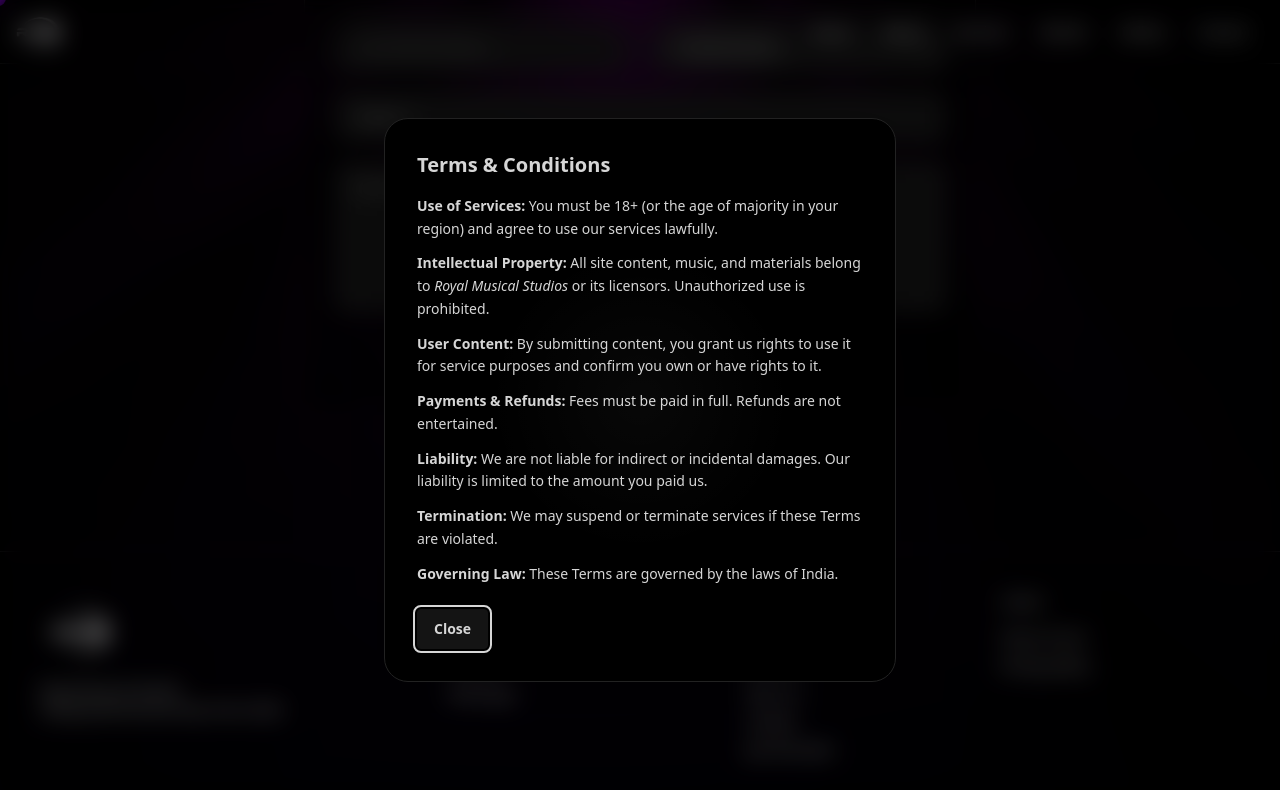
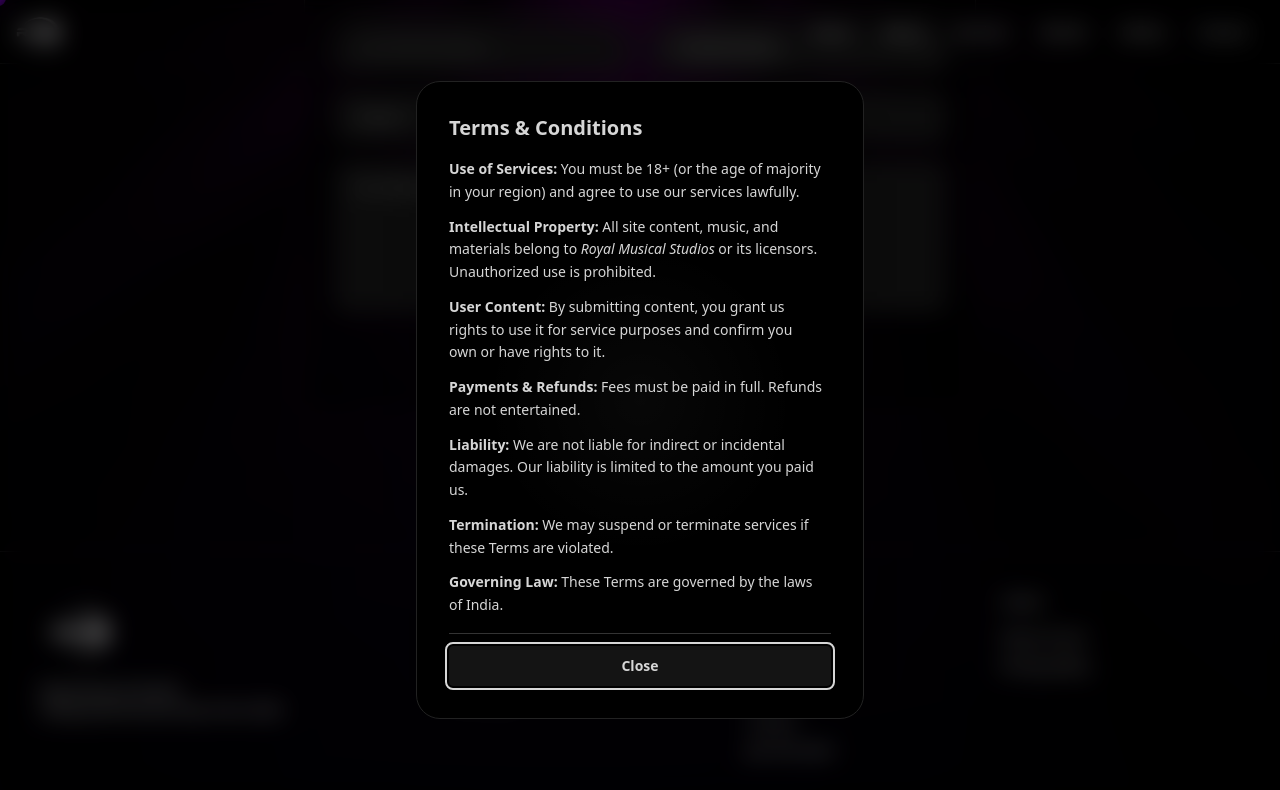
Before and after one commit to sahilmurhekar/studioproject, a React (Vite) app in the folder frontend/: page / in a window 1280 px wide. Both pictures are taken after a click on the link "Terms of use". Shown: the part 4033-4823 px from the top of the page. Built offline with nearby package versions, Linux system fonts and the light colour scheme.

Commit message:
Privacy issue solved

```diff
--- a/frontend/src/components/Socials.jsx
+++ b/frontend/src/components/Socials.jsx
@@ -29,63 +29,66 @@ const Socials = () => {
   </nav>
   <nav>
   <h6 className="footer-title">Legal</h6>
-    <a onClick={()=>document.getElementById('terms_modal').showModal()} className="link link-hover">Terms of use</a>
-    <dialog id="terms_modal" className="modal modal-middle backdrop-blur-md">
-  <Legal className="modal-box max-h-[80vh]">
-    <h3 className="font-bold text-xl mb-4">Terms & Conditions</h3>
 
-    <div className="space-y-3 text-sm leading-relaxed">
+  {/* Terms Modal */}
+  <a
+    onClick={() => document.getElementById("terms_modal").showModal()}
+    className="link link-hover"
+  >
+    Terms of use
+  </a>
+  <dialog id="terms_modal" className="modal backdrop-blur-md">
+    <Legal className="modal-box w-11/12 max-w-md max-h-[85vh] sm:max-h-[80vh] overflow-hidden rounded-xl border border-white/30 flex flex-col">
+      <h3 className="font-bold text-xl mb-4 flex-shrink-0">Terms & Conditions</h3>
+
+      <div className="space-y-3 text-sm leading-relaxed overflow-y-auto flex-1 pr-2">
         <p><strong>Use of Services:</strong> You must be 18+ (or the age of majority in your region) and agree to use our services lawfully.</p>
-
         <p><strong>Intellectual Property:</strong> All site content, music, and materials belong to <em>Royal Musical Studios</em> or its licensors. Unauthorized use is prohibited.</p>
-
         <p><strong>User Content:</strong> By submitting content, you grant us rights to use it for service purposes and confirm you own or have rights to it.</p>
-
         <p><strong>Payments & Refunds:</strong> Fees must be paid in full. Refunds are not entertained.</p>
-
         <p><strong>Liability:</strong> We are not liable for indirect or incidental damages. Our liability is limited to the amount you paid us.</p>
-
         <p><strong>Termination:</strong> We may suspend or terminate services if these Terms are violated.</p>
-
         <p><strong>Governing Law:</strong> These Terms are governed by the laws of India.</p>
       </div>
 
-    <div className="modal-action flex justify-start">
-      <form method="dialog">
-        <button className="btn">Close</button>
+      <div className="modal-action flex justify-start mt-4 pt-3 border-t border-white/20 flex-shrink-0">
+        <form method="dialog" className="w-full">
+          <button className="btn w-full">Close</button>
         </form>
       </div>
     </Legal>
   </dialog>
-    <a onClick={()=>document.getElementById('privacy_modal').showModal()} className="link link-hover">Privacy policy</a>
-    <dialog id="privacy_modal" className="modal modal-middle backdrop-blur-md">
-  <Legal className="modal-box max-h-[80vh] rounded-xl border border-white/30">
-    <h3 className="font-bold text-xl mb-4">Privacy Policy</h3>
 
-    <div className="space-y-3 text-sm leading-relaxed">
+  {/* Privacy Modal */}
+  <a
+    onClick={() => document.getElementById("privacy_modal").showModal()}
+    className="link link-hover"
+  >
+    Privacy policy
+  </a>
+  <dialog id="privacy_modal" className="modal backdrop-blur-md">
+    <Legal className="modal-box w-11/12 max-w-md max-h-[85vh] sm:max-h-[80vh] overflow-hidden rounded-xl border border-white/30 flex flex-col">
+      <h3 className="font-bold text-xl mb-4 flex-shrink-0">Privacy Policy</h3>
+
+      <div className="space-y-3 text-sm leading-relaxed overflow-y-auto flex-1 pr-2">
         <p><strong>Information We Collect:</strong> We may collect your name, email, payment details, and usage data to provide and improve our services.</p>
-
         <p><strong>Use of Information:</strong> Data is used for service delivery, transactions, communication, and legal compliance.</p>
-
         <p><strong>Sharing:</strong> We do not sell your data. We may share it with service providers or legal authorities when necessary.</p>
-
         <p><strong>Security:</strong> We implement safeguards, but no system is 100% secure.</p>
-
         <p><strong>Your Rights:</strong> You may access, update, or request deletion of your data by contacting us at <a href="mailto:sahil.murhekar2004@gmail.com" className="text-blue-600 underline">sahil.murhekar2004@gmail.com</a>.</p>
-
         <p><strong>Children:</strong> Our services are not directed to users under 13.</p>
-
         <p><strong>Updates:</strong> We may revise this policy, and changes will be posted on this page.</p>
       </div>
 
-    <div className="modal-action flex justify-start">
-      <form method="dialog">
-        <button className="btn">Close</button>
+      <div className="modal-action flex justify-start mt-4 pt-3 border-t border-white/20 flex-shrink-0">
+        <form method="dialog" className="w-full">
+          <button className="btn w-full">Close</button>
         </form>
       </div>
     </Legal>
   </dialog>
 </nav>
+
 </footer>
   )
 }
```
Lines whose indentation alone changed are shown as unchanged.
